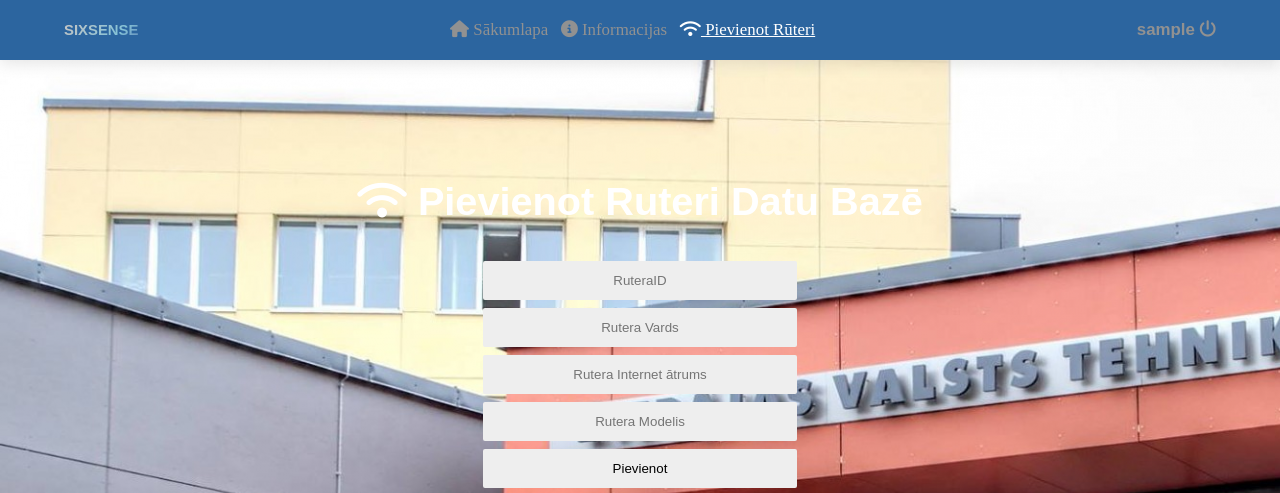
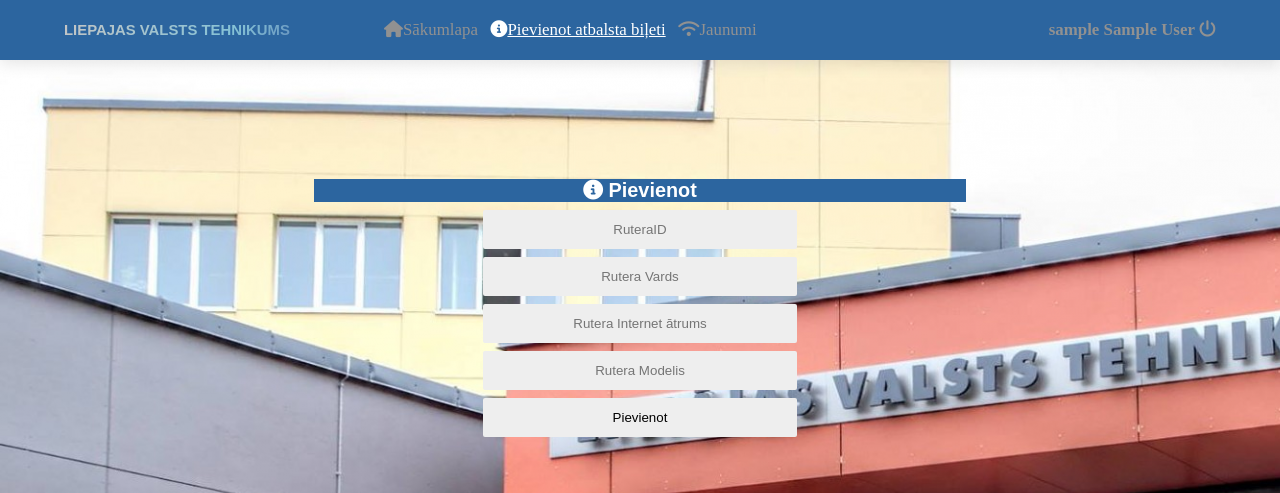
Before and after one commit to KnsGoyoLV/SchoolTicket, a PHP site: page /newinfo.php in a window 1280 px wide. Shown: the top 493 px of the page. Run offline with PHP 8.4, Linux system fonts and the light colour scheme; the visitor is signed in with stand-in values (Sample User, id 1); data that the repository does not hold is empty; some web fonts are replaced.

Commit message:
Small changes to webpage

```diff
--- a/newinfo.php
+++ b/newinfo.php
@@ -1,3 +1,14 @@
+<?php
+ require_once("connectDB.php");
+ require "vendor/autoload.php";
+ use myPHPnotes\Microsoft\Auth;
+ use myPHPnotes\Microsoft\Handlers\Session;
+ use myPHPnotes\Microsoft\Models\User;
+ $env = parse_ini_file('ID.env');
+ session_start();
+?>
+
+
 <!DOCTYPE html>
 <html lang="lv">
 <head>
@@ -13,34 +24,29 @@
 <body >
 
 <header>
-    <a href="#" class="animate-charcter">Sixsense</a>
+    <a href="#" class="animate-charcter">Liepajas Valsts Tehnikums</a>
     <nav class="navbar">
-        <a href="index.php"><i class="fas fa-home"></i> Sākumlapa</a>
-        <a href="info.php"><i class="fas fa-circle-info"></i> Informacijas</a>
-        <a href="#NewInfo"class="active"><i class="fas fa-wifi"></i> Pievienot Rūteri</a>
-        <?php
-          require("connectDB.php");
-          session_start();
-          $IsAdmin = $db->query("SELECT * FROM user WHERE IsAdmin = true AND username = '".$_SESSION['username']."'");
-            if ($IsAdmin)
-                if ($IsAdmin->num_rows > 0)
-                    echo "<a href='http://localhost/phpmyadmin/index.php'><i class='fas fa-cog'></i> Iestatījumi</a>";
-
-
-        ?>
+        <a href="index.php"><i class="fas fa-home"></i>Sākumlapa</a>
+        <a href="#NewInfo" class="active"><i class="fas fa-circle-info"></i>Pievienot atbalsta biļeti</a>
+        <a href="#info.php"><i class="fas fa-wifi"></i>Jaunumi</a>
     </nav>
     <nav class="navbar">
     <a hred="login.php"><b><?php
-         echo " <a href='login.php'><b>" . $_SESSION['username'] . "</b> <i class='fas fa-power-off'></i></a>";
+       //  echo " <a href='login.php'><b>" . $_SESSION['username'] . "</b> <i class='fas fa-power-off'></i></a>";
      ?> </b>
 
+    </nav>
+    <nav class="navbar">
+    <a hred="login.php"><?php
+         echo " <a href='startpage'><b style='font-family: ui-sans-serif;'>" .$_SESSION['username']." ".$_SESSION['surname']. "</b> <i class='fas fa-power-off'></i></a>";
+     ?>
     </nav>
     <div id="menu-btn" class="fas fa-bars"></div>
 </header>
 
 <section id="adminSakums">
     <div class="kopsavilkums">
-        <h1><i class="fas fa-wifi"></i> Pievienot Ruteri Datu Bazē</h1>
+        <h1><i class="fas fa-circle-info"></i> Pievienot </h1>
     </div>
 
 
@@ -49,15 +55,15 @@
     <form method="post">
      <?php
         if(isset($_POST['submit1'])){
-         require("connectDB.php");
-         $RuteraID = mysqli_real_escape_string($db, $_POST['RuteraID']);
-         $RuteraVards = mysqli_real_escape_string($db, $_POST['RuteraVards']);
-         $RIA = mysqli_real_escape_string($db, $_POST['RIA']);
-         $RuteraMod = mysqli_real_escape_string($db, $_POST['RuteraMod']);
+        //require("connectDB.php");
+        // $RuteraID = mysqli_real_escape_string($db, $_POST['RuteraID']);
+        // $RuteraVards = mysqli_real_escape_string($db, $_POST['RuteraVards']);
+        // $RIA = mysqli_real_escape_string($db, $_POST['RIA']);
+        // $RuteraMod = mysqli_real_escape_string($db, $_POST['RuteraMod']);
 
-         $sql = "INSERT INTO `ticket` (`ticket_id`, `laiks`, `vards`, `uzvards`, `iela`, `klase`, `problema`, `piezime`, `apstiprinats`, `status`) VALUES
-                                     ('$RuteraID', '$RuteraVards', '$RIA', '$RuteraMod')";
-         mysqli_query($db, $sql);
+        // $sql = "INSERT INTO `ticket` (`ticket_id`, `laiks`, `vards`, `uzvards`, `iela`, `klase`, `problema`, `piezime`, `apstiprinats`, `status`) VALUES
+        //                             ('$RuteraID', '$RuteraVards', '$RIA', '$RuteraMod')";
+        // mysqli_query($db, $sql);
         }
      ?>
         <input type="int" placeholder="RuteraID" name="RuteraID" />
--- a/style_main.css
+++ b/style_main.css
@@ -58,9 +58,14 @@ section{
 
 h1{
     text-align: center;
-    padding-bottom: 3rem;
-    font-size: 4rem;
-    color:var(--black);
+    padding-bottom: inherit;
+    padding-left: 3rem;
+    padding-right: 3rem;
+    font-size: 2rem;
+    color: var(--black);
+    background-color: #2c659f;
+    margin-left: 20rem;
+    margin-right: 20rem;
 }
 
 h1 span{
@@ -692,3 +697,22 @@ input{
     background-position: 200% center;
   }
 }
+@media only screen and (max-width: 900px) {
+    table {
+      font-size: 12px;
+    }
+  }
+
+
+.btn-primary{
+    --bs-btn-hover-color: #ffffff;
+}
+.btn:hover {
+    background: rgb(242 86 63);
+}
+select {
+    word-wrap: normal;
+    display: flex;
+    margin: auto;
+    margin-top: 0.5rem;
+}
```
